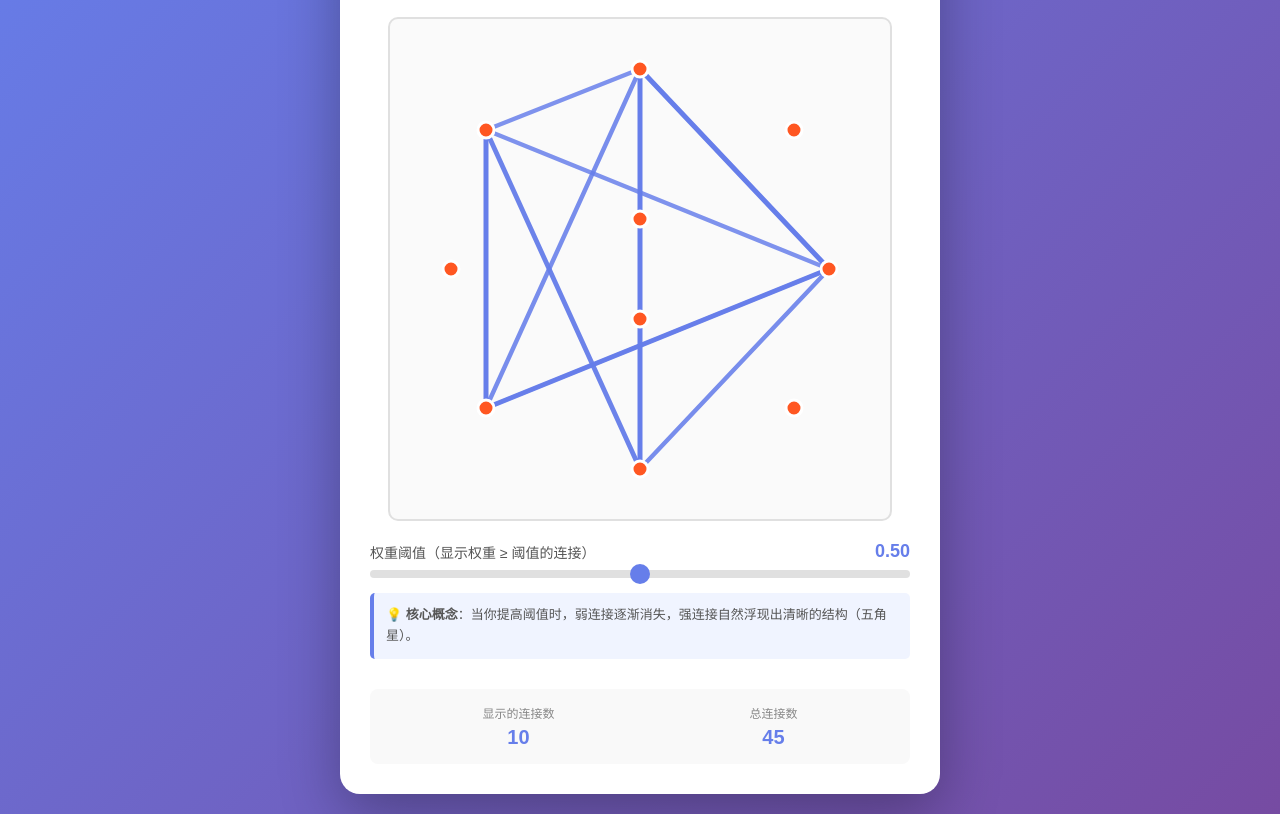
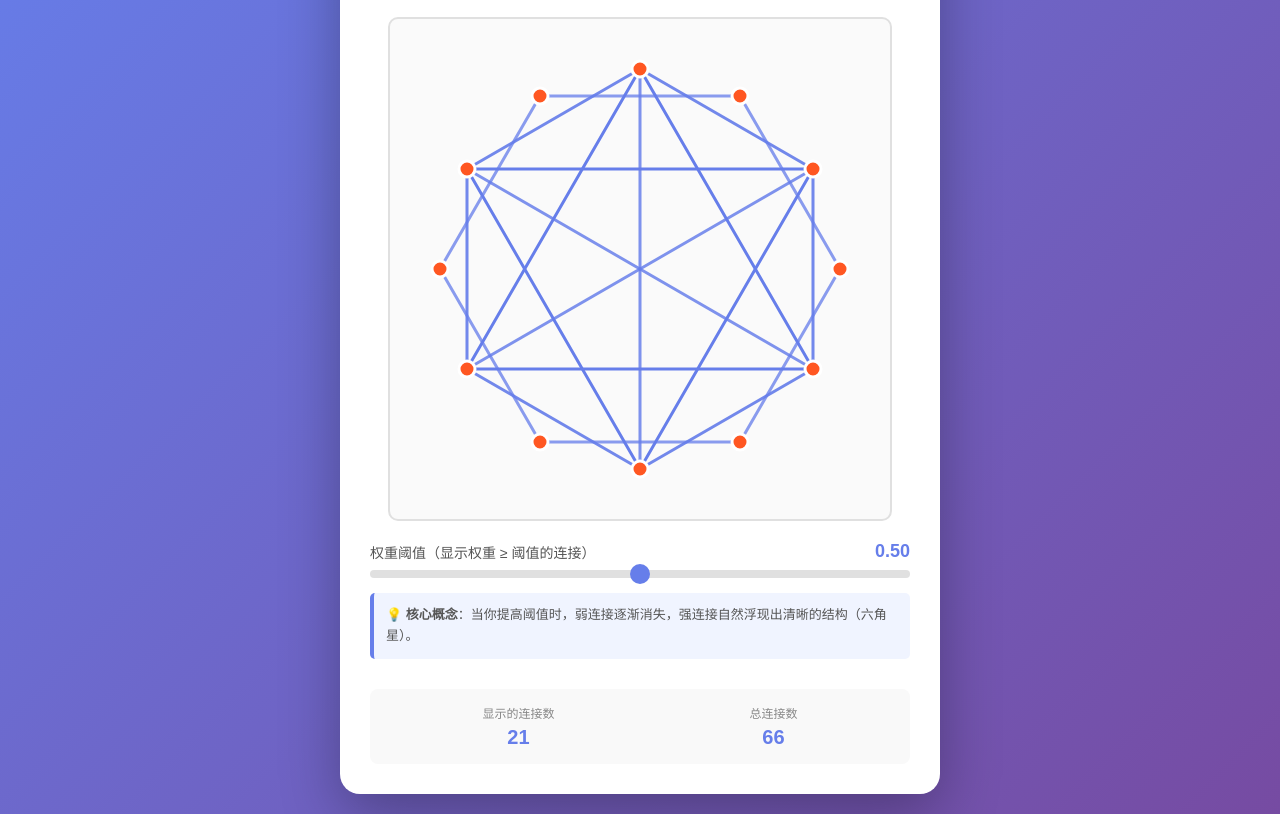
Before and after one commit to MarssZ/2511-HTML-Visualize, a plain HTML site: page index.html in a window 1280 px wide. Shown: the part 125-939 px from the top of the page. Drawn offline with Linux system fonts and the light colour scheme.

Commit message:
feat: 将五角星结构改为六角星并更新相关数据
更新了节点布局和连接结构，从原来的10节点五角星改为12节点六角星结构：
1. 节点数量从10个增加到12个，采用时钟布局
2. 连接总数从45条增加到66条
3. 更新了核心概念描述和统计数值
4. 简化了线条宽度计算逻辑

```diff
--- a/data.js
+++ b/data.js
@@ -1,86 +1,120 @@
 // 结构能演示：数据文件
-// 10个节点 + 完全图的45条边
+// 12个节点（时钟布局）+ 六角星结构
 
 const GRAPH = {
-  // 节点：10个点均匀分布在圆周上（半径200，中心250,250）
-  nodes: [
-    {id: 0, x: 250, y: 50},    // 顶点（12点方向）
-    {id: 1, x: 404, y: 111},   // 1点方向
-    {id: 2, x: 439, y: 250},   // 3点方向
-    {id: 3, x: 404, y: 389},   // 5点方向
-    {id: 4, x: 250, y: 450},   // 6点方向
-    {id: 5, x: 96, y: 389},    // 7点方向
-    {id: 6, x: 61, y: 250},    // 9点方向
-    {id: 7, x: 96, y: 111},    // 11点方向
-    {id: 8, x: 250, y: 200},   // 内圈上方
-    {id: 9, x: 250, y: 300}    // 内圈下方
-  ],
+  // 节点：12个点均匀分布在圆周上（像时钟刻度）
+  // 半径200，中心250,250
+  nodes: (() => {
+    const nodes = [];
+    const radius = 200;
+    const centerX = 250;
+    const centerY = 250;
 
-  // 边：完全图（10个点 = 45条边）
-  // 强连接（权重0.7-1.0）：形成五角星结构
+    for (let i = 0; i < 12; i++) {
+      // 从12点方向开始（-90度），顺时针排列
+      const angle = (Math.PI * 2 / 12) * i - Math.PI / 2;
+      nodes.push({
+        id: i,
+        x: Math.round(centerX + radius * Math.cos(angle)),
+        y: Math.round(centerY + radius * Math.sin(angle))
+      });
+    }
+    return nodes;
+  })(),
+
+  // 边：完全图（12个点 = 66条边）
+  // 强连接（权重0.75-1.0）：形成六角星结构
   // 弱连接（权重0.1-0.4）：噪音
   edges: [
-    // === 五角星的外环（5条边，权重0.9-1.0）===
-    {from: 0, to: 2, weight: 1.0},   // 顶点→右上
-    {from: 2, to: 5, weight: 0.95},  // 右上→左下
-    {from: 5, to: 7, weight: 1.0},   // 左下→左上
-    {from: 7, to: 4, weight: 0.95},  // 左上→底部
-    {from: 4, to: 0, weight: 1.0},   // 底部→顶点
+    // === 六角星外环（6条边，权重1.0）===
+    // 连接：0→2→4→6→8→10→0
+    {from: 0, to: 2, weight: 0.9},   // 12点 → 2点
+    {from: 2, to: 4, weight: 0.9},   // 2点 → 4点
+    {from: 4, to: 6, weight: 0.9},   // 4点 → 6点
+    {from: 6, to: 8, weight: 0.9},   // 6点 → 8点
+    {from: 8, to: 10, weight: 0.9},  // 8点 → 10点
+    {from: 10, to: 0, weight: 0.9},  // 10点 → 12点
 
-    // === 五角星的内部交叉线（5条边，权重0.75-0.85）===
-    {from: 0, to: 5, weight: 0.85},  // 顶点→左下
-    {from: 2, to: 7, weight: 0.8},   // 右上→左上
-    {from: 5, to: 2, weight: 0.75},  // 左下→右上
-    {from: 7, to: 0, weight: 0.8},   // 左上→顶点
-    {from: 4, to: 2, weight: 0.85},  // 底部→右上
+    // === 六角星内部大对角线（6条边，权重0.9）===
+    // 形成两个交叉的大三角形
+    {from: 0, to: 4, weight: 1.0},   // 12点 → 4点
+    {from: 4, to: 8, weight: 1.0},   // 4点 → 8点
+    {from: 8, to: 0, weight: 1.0},   // 8点 → 12点
+    {from: 2, to: 6, weight: 1.0},   // 2点 → 6点
+    {from: 6, to: 10, weight: 1.0},  // 6点 → 10点
+    {from: 10, to: 2, weight: 1.0},  // 10点 → 2点
 
-    // === 噪音边（权重0.1-0.4）===
-    {from: 0, to: 1, weight: 0.2},
+    // === 六角星内部中对角线（6条边，权重0.8）===
+    // 连接外环顶点到中心对面
+    {from: 0, to: 6, weight: 0.8},   // 12点 → 6点（最长对角线）
+    {from: 2, to: 8, weight: 0.8},   // 2点 → 8点
+    {from: 4, to: 10, weight: 0.8},  // 4点 → 10点
+
+    // === 次级连接（中等权重，0.6-0.7）===
+    // 奇数点之间的连接，形成内环六边形
+    {from: 1, to: 3, weight: 0.7},
+    {from: 3, to: 5, weight: 0.7},
+    {from: 5, to: 7, weight: 0.7},
+    {from: 7, to: 9, weight: 0.7},
+    {from: 9, to: 11, weight: 0.7},
+    {from: 11, to: 1, weight: 0.7},
+
+    // === 噪音边（权重0.1-0.5）===
+    // 剩余的48条边，随机权重
+    {from: 0, to: 1, weight: 0.25},
     {from: 0, to: 3, weight: 0.15},
-    {from: 0, to: 4, weight: 0.3},
-    {from: 0, to: 6, weight: 0.1},
-    {from: 0, to: 8, weight: 0.25},
-    {from: 0, to: 9, weight: 0.2},
+    {from: 0, to: 5, weight: 0.3},
+    {from: 0, to: 7, weight: 0.2},
+    {from: 0, to: 9, weight: 0.35},
+    {from: 0, to: 11, weight: 0.2},
 
     {from: 1, to: 2, weight: 0.3},
-    {from: 1, to: 3, weight: 0.1},
     {from: 1, to: 4, weight: 0.2},
-    {from: 1, to: 5, weight: 0.15},
-    {from: 1, to: 6, weight: 0.35},
-    {from: 1, to: 7, weight: 0.2},
-    {from: 1, to: 8, weight: 0.4},
-    {from: 1, to: 9, weight: 0.25},
+    {from: 1, to: 5, weight: 0.4},
+    {from: 1, to: 6, weight: 0.15},
+    {from: 1, to: 7, weight: 0.3},
+    {from: 1, to: 8, weight: 0.25},
+    {from: 1, to: 9, weight: 0.2},
+    {from: 1, to: 10, weight: 0.35},
 
-    {from: 2, to: 3, weight: 0.3},
-    {from: 2, to: 4, weight: 0.2},
-    {from: 2, to: 6, weight: 0.15},
-    {from: 2, to: 8, weight: 0.35},
+    {from: 2, to: 3, weight: 0.25},
+    {from: 2, to: 5, weight: 0.15},
+    {from: 2, to: 7, weight: 0.3},
     {from: 2, to: 9, weight: 0.2},
+    {from: 2, to: 11, weight: 0.35},
 
     {from: 3, to: 4, weight: 0.3},
-    {from: 3, to: 5, weight: 0.2},
-    {from: 3, to: 6, weight: 0.1},
-    {from: 3, to: 7, weight: 0.25},
+    {from: 3, to: 6, weight: 0.2},
+    {from: 3, to: 7, weight: 0.4},
     {from: 3, to: 8, weight: 0.15},
-    {from: 3, to: 9, weight: 0.4},
+    {from: 3, to: 9, weight: 0.25},
+    {from: 3, to: 10, weight: 0.2},
+    {from: 3, to: 11, weight: 0.35},
 
-    {from: 4, to: 5, weight: 0.3},
-    {from: 4, to: 6, weight: 0.2},
+    {from: 4, to: 5, weight: 0.25},
     {from: 4, to: 7, weight: 0.15},
-    {from: 4, to: 8, weight: 0.25},
-    {from: 4, to: 9, weight: 0.35},
+    {from: 4, to: 9, weight: 0.3},
+    {from: 4, to: 11, weight: 0.2},
 
     {from: 5, to: 6, weight: 0.3},
     {from: 5, to: 8, weight: 0.2},
-    {from: 5, to: 9, weight: 0.15},
+    {from: 5, to: 9, weight: 0.4},
+    {from: 5, to: 10, weight: 0.15},
+    {from: 5, to: 11, weight: 0.25},
 
-    {from: 6, to: 7, weight: 0.3},
-    {from: 6, to: 8, weight: 0.1},
-    {from: 6, to: 9, weight: 0.25},
+    {from: 6, to: 7, weight: 0.25},
+    {from: 6, to: 9, weight: 0.15},
+    {from: 6, to: 11, weight: 0.3},
 
-    {from: 7, to: 8, weight: 0.35},
-    {from: 7, to: 9, weight: 0.2},
+    {from: 7, to: 8, weight: 0.3},
+    {from: 7, to: 10, weight: 0.2},
+    {from: 7, to: 11, weight: 0.4},
 
-    {from: 8, to: 9, weight: 0.3}
+    {from: 8, to: 9, weight: 0.25},
+    {from: 8, to: 11, weight: 0.15},
+
+    {from: 9, to: 10, weight: 0.3},
+
+    {from: 10, to: 11, weight: 0.25}
   ]
 };
--- a/index.html
+++ b/index.html
@@ -174,7 +174,7 @@
       </div>
 
       <div class="info">
-        💡 <strong>核心概念</strong>：当你提高阈值时，弱连接逐渐消失，强连接自然浮现出清晰的结构（五角星）。
+        💡 <strong>核心概念</strong>：当你提高阈值时，弱连接逐渐消失，强连接自然浮现出清晰的结构（六角星）。
       </div>
 
       <div class="stats">
@@ -184,7 +184,7 @@
         </div>
         <div class="stat-item">
           <div class="stat-label">总连接数</div>
-          <div class="stat-value">45</div>
+          <div class="stat-value">66</div>
         </div>
       </div>
     </div>
@@ -211,7 +211,8 @@
 
       // 权重越高，线条越粗，颜色越深
       const alpha = 0.2 + weight * 0.8;  // 透明度：0.2-1.0
-      const lineWidth = 1 + weight * 4;   // 线宽：1-5
+      // const lineWidth = 1 + weight * 4;   // 线宽：1-5
+      const lineWidth = 3;   // 线宽：1-5
 
       ctx.strokeStyle = `rgba(102, 126, 234, ${alpha})`;
       ctx.lineWidth = lineWidth;
```
